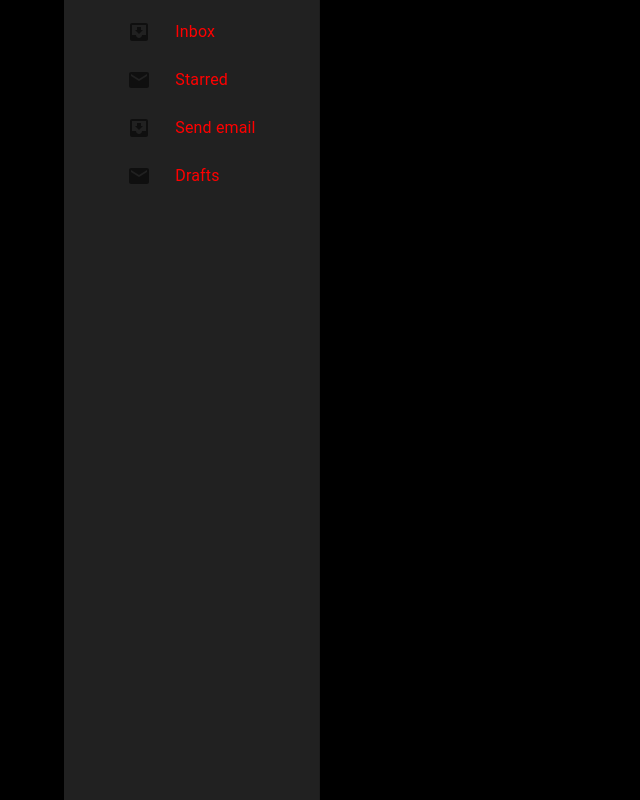
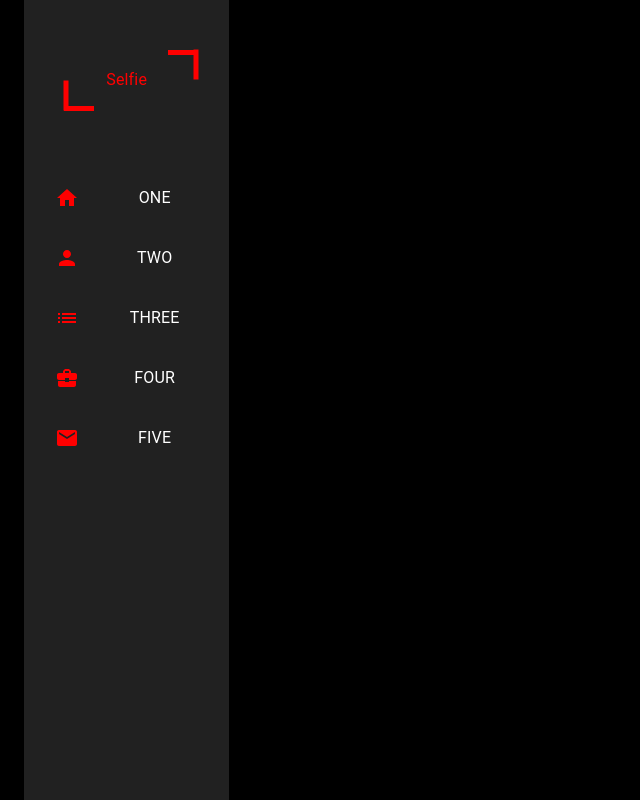
Before and after one commit to selfieeee/businesscard, a React (Create React App) app: page / in a window 1280 px wide. Shown: the whole page, without its empty margins (0-640 px from the left). Built offline with nearby package versions, Linux system fonts and the light colour scheme.

Commit message:
sidebar...

```diff
--- a/src/apps/sidebar/Sidebar.tsx
+++ b/src/apps/sidebar/Sidebar.tsx
@@ -1,151 +1,146 @@
 import React from "react";
-import { styled, Theme, CSSObject, ThemeProvider, createTheme } from '@mui/material/styles';
-import Box from '@mui/material/Box';
-import MuiDrawer from '@mui/material/Drawer';
-import List from '@mui/material/List';
-import IconButton from '@mui/material/IconButton';
-import MenuIcon from '@mui/icons-material/Menu';
-import ChevronLeftIcon from '@mui/icons-material/ChevronLeft';
-import ChevronRightIcon from '@mui/icons-material/ChevronRight';
-import ListItem from '@mui/material/ListItem';
-import ListItemButton from '@mui/material/ListItemButton';
-import ListItemIcon from '@mui/material/ListItemIcon';
-import ListItemText from '@mui/material/ListItemText';
-import InboxIcon from '@mui/icons-material/MoveToInbox';
+import {Box, Container, Grid, List, ListItem, ListItemIcon, ListItemText, Typography} from "@mui/material";
+import Button, { ButtonProps } from '@mui/material/Button';
+import HomeIcon from '@mui/icons-material/Home';
+import PersonIcon from '@mui/icons-material/Person';
+import ListIcon from '@mui/icons-material/List';
+import BusinessCenterIcon from '@mui/icons-material/BusinessCenter';
 import MailIcon from '@mui/icons-material/Mail';
-import {Grid} from "@mui/material";
+import { styled } from '@mui/material/styles';
+import { red } from '@mui/material/colors';
 
-const drawerWidth = '20%';
-const drawerMinWidth = 150
 
-const openedMixin = (theme: Theme): CSSObject => ({
-  width: drawerWidth,
-  minWidth: drawerMinWidth,
-  transition: theme.transitions.create('width', {
-    easing: theme.transitions.easing.sharp,
-    duration: theme.transitions.duration.enteringScreen,
-  }),
-  overflowX: 'hidden',
-});
 
-const closedMixin = (theme: Theme): CSSObject => ({
-  transition: theme.transitions.create('width', {
-    easing: theme.transitions.easing.sharp,
-    duration: theme.transitions.duration.leavingScreen,
-  }),
-  overflowX: 'hidden',
-  width: `calc(${theme.spacing(7)} + 1px)`,
-  [theme.breakpoints.up('sm')]: {
-    width: `calc(${theme.spacing(8)} + 1px)`,
-  },
-});
-
-const DrawerHeader = styled('div')(({ theme }) => ({
-  display: 'flex',
-  alignItems: 'center',
-  justifyContent: 'flex-end',
-  padding: theme.spacing(0, 1),
-  // necessary for content to be below app bar
-  ...theme.mixins.toolbar,
-}));
-
-const Drawer = styled(MuiDrawer, { shouldForwardProp: (prop) => prop !== 'open' })(
-  ({ theme, open }) => ({
-    width: drawerWidth,
-    minWidth: drawerMinWidth,
-    flexShrink: 0,
-    whiteSpace: 'nowrap',
-    boxSizing: 'border-box',
-    ...(open && {
-      ...openedMixin(theme),
-      '& .MuiDrawer-paper': openedMixin(theme),
-    }),
-    ...(!open && {
-      ...closedMixin(theme),
-      '& .MuiDrawer-paper': closedMixin(theme),
-    }),
-  }),
-);
-
-const theme = createTheme({
-  components: {
-    MuiDrawer: {
-      styleOverrides: {
-        paper: {
-          marginLeft: '5%',
-          backgroundColor: "#212121",
-          color: "red",
-          boxSizing: "border-box",
-          width: drawerWidth,
-          minWidth: drawerMinWidth
+function getWindowSize() {
+  const {innerWidth, innerHeight} = window;
+  return {innerWidth, innerHeight};
 }
-      }
-    }
-  }
-});
 
 export const Sidebar = () => {
-  const [open, setOpen] = React.useState(true);
+  const [windowSize, setWindowSize] = React.useState(getWindowSize())
+  const ColorButton = styled(Button)<ButtonProps>(({ theme }) => ({
+    // color: theme.palette.getContrastText(red[500]),
+    // backgroundColor: red[500],
+    width: windowSize.innerWidth > 1200 ? 160 : 30,
+    '&:hover': {
+      backgroundColor: red[700],
+    },
+  }));
+  React.useEffect(() => {
+    function handleWindowResize() {
+      setWindowSize(getWindowSize());
+    }
 
-  const handleDrawerOpen = () => {
-    setOpen(true);
+    window.addEventListener('resize', handleWindowResize);
+
+    return () => {
+      window.removeEventListener('resize', handleWindowResize);
     };
+  }, []);
 
-  const handleDrawerClose = () => {
-    setOpen(false);
-  };
-
+  console.log(windowSize)
   return (
-    <ThemeProvider theme={theme}>
-      <Box sx={{ display: 'flex'}}>
-        <Drawer variant="permanent" open={open}>
-          {/*<DrawerHeader>*/}
-          {/*  {open && <IconButton onClick={handleDrawerClose}>*/}
-          {/*    {theme.direction === 'rtl' ? <ChevronRightIcon /> : <ChevronLeftIcon />}*/}
-          {/*  </IconButton>}*/}
-          {/*  {!open && <IconButton*/}
-          {/*    color="inherit"*/}
-          {/*    aria-label="open drawer"*/}
-          {/*    onClick={handleDrawerOpen}*/}
-          {/*    edge="start"*/}
-          {/*    sx={{*/}
-          {/*      marginRight: 0.5,*/}
-          {/*    }}*/}
-          {/*  >*/}
-          {/*    <MenuIcon />*/}
-          {/*  </IconButton>}*/}
-          {/*</DrawerHeader>*/}
-          <Grid sx={{display: 'flex', justifyContent: 'center', minWidth: 150}} id={'myDiv'}>
-          <List>
-            {['Inbox', 'Starred', 'Send email', 'Drafts'].map((text, index) => (
-              <ListItem key={text} disablePadding sx={{ display: 'block' }}>
-                <ListItemButton
+    <Box
+      component="main"
       sx={{
-                    minHeight: 48,
-                    justifyContent: open ? 'initial' : 'center',
-                    px: 2.5,
+        height: '100vh',
       }}
     >
-                  <ListItemIcon
+      <Container maxWidth={false}>
+        <Grid
+          container
+        >
+          <Grid
+            item
+            xl={2}
+            lg={2}
+            sm={2}
+            xs={2}
             sx={{
-                      minWidth: 0,
-                      mr: open ? 3 : 'auto',
-                      justifyContent: 'center',
+              height: '100vh',
+              background: '#212121',
+              minWidth: 192,
             }}
           >
-                    {index % 2 === 0 ? <InboxIcon /> : <MailIcon />}
+            <Grid
+              id={'header'}
+              sx={{
+                display: 'flex',
+                justifyContent: 'center',
+                alignItems: 'center',
+                height: '20vh'
+              }}
+            >
+              <Grid
+                sx={{
+                  width: 30, height: 5, background: 'red', display: 'flex', position: 'absolute', marginRight: 12, marginTop: 7
+                }}
+              ></Grid>
+              <Grid
+                sx={{
+                  width: 30, height: 5, background: 'red', display: 'flex', position: 'absolute', marginRight: 15.1, marginTop: 3.9, transform: 'rotate(90deg)'
+                }}
+              ></Grid>
+              <Typography color={'red'}>
+                Selfie
+              </Typography>
+              <Grid
+                sx={{
+                  width: 30, height: 5, background: 'red', display: 'flex', position: 'absolute', marginLeft: 14.1, marginBottom: 7
+                }}
+              ></Grid>
+              <Grid
+                sx={{
+                  width: 30, height: 5, background: 'red', display: 'flex', position: 'absolute', marginLeft: 17.3, marginBottom: 3.8, transform: 'rotate(90deg)'
+                }}
+              ></Grid>
+
+            </Grid>
+            <Grid
+              item
+              id={'content'}
+              sx={{
+                display: 'flex',
+                justifyContent: 'center',
+                alignItems: 'center'
+              }}
+            >
+              <List dense={false}>
+                {[
+                  {name: 'one', icon: <HomeIcon sx={{color: 'red'}}/>},
+                  {name: 'two', icon: <PersonIcon sx={{color: 'red'}}/>},
+                  {name: 'three', icon: <ListIcon sx={{color: 'red'}}/>},
+                  {name: 'four', icon: <BusinessCenterIcon sx={{color: 'red'}}/>},
+                  {name: 'five', icon: <MailIcon sx={{color: 'red'}}/>}
+                ].map((item: any) => (
+                  <ListItem key={item.name} sx={{display: 'flex', justifyContent: 'center',}}>
+                    <ColorButton>
+                    <ListItemIcon>
+                      {item.icon}
                     </ListItemIcon>
-                  <ListItemText primary={text} sx={{ opacity: open ? 1 : 0 }} />
-                </ListItemButton>
+                    {windowSize.innerWidth > 1200 && <ListItemText
+                      primary={item.name}
+                      secondary={false ? 'Secondary text' : null}
+                      sx={{color: 'white'}}
+                    />}
+                    </ColorButton>
                   </ListItem>
                 ))}
               </List>
             </Grid>
-        </Drawer>
+          </Grid>
+        </Grid>
+      </Container>
     </Box>
-    </ThemeProvider>
-    // <Box sx={{ width: 300, height: 400, background: '#fff', marginLeft: 20}}>
+
+
+    // <Box sx={{height: '100vh'}}>
+    //   <Grid sx={{height: '100%'}}>
+    //     <Grid xs={2} sx={{background: 'red'}}>
     //
+    //     </Grid>
+    //
+    //   </Grid>
     // </Box>
   )
 }
--- a/src/index.scss
+++ b/src/index.scss
@@ -6,6 +6,7 @@ body {
   -webkit-font-smoothing: antialiased;
   -moz-osx-font-smoothing: grayscale;
   background: #000000;
+  height: 100vh;
 }
 
 code {
```
Lines whose indentation alone changed are shown as unchanged.
